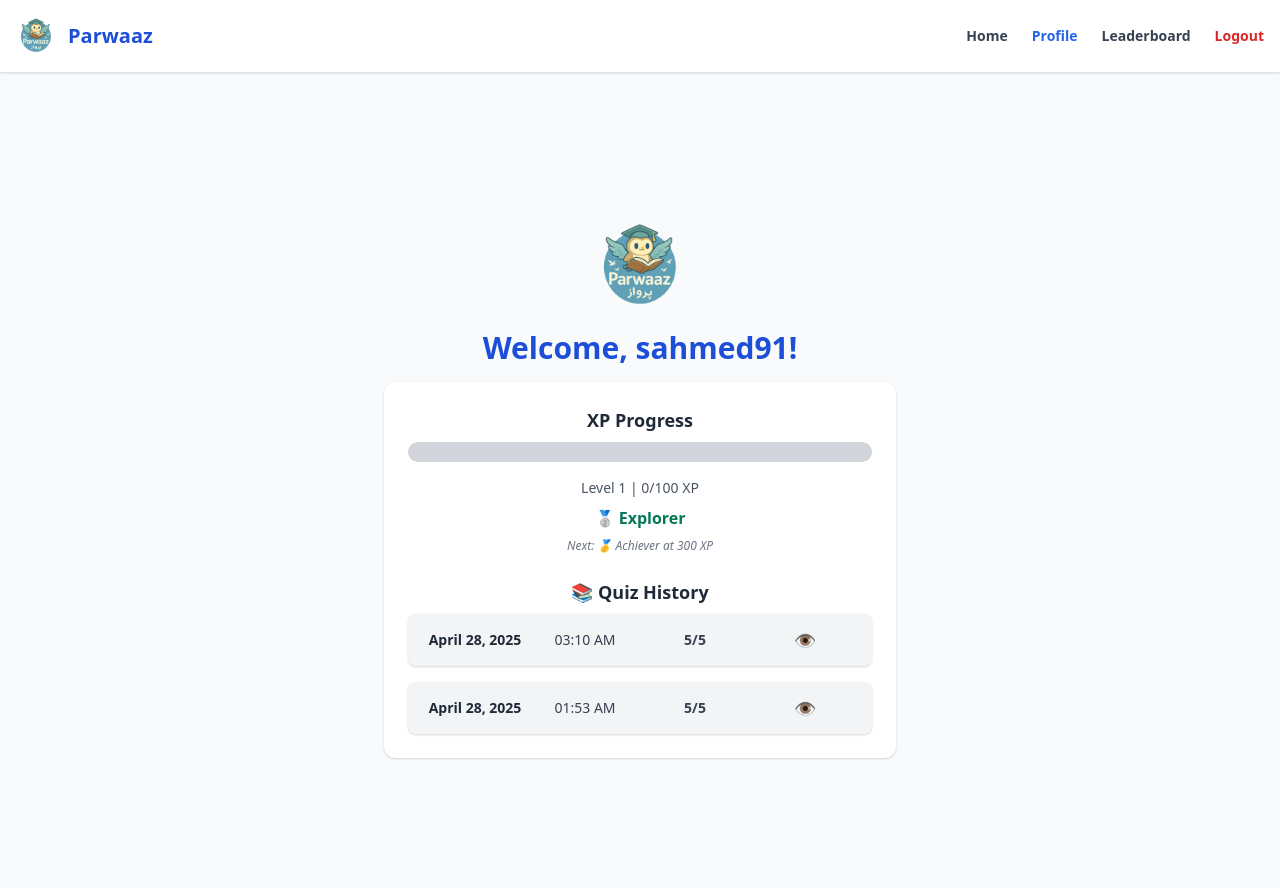
After one commit to sahmed104/GENAI_003_PROJECT_8, a Flask app: page /profile in a window 1280 px wide. The commit adds this page. Run offline with Flask 3, Linux system fonts and the light colour scheme; a user stored in the database is signed in; data comes from the database, SQL or seed files in the repository; both versions use the stored data as it was after the commit.

Commit message:
Added: Login, Signup, Quiz Report, Leaderboard and Profile

```diff
--- a/app/__init__.py
+++ b/app/__init__.py
@@ -1,6 +1,7 @@
 import os
 from flask import Flask
 from dotenv import load_dotenv
+from .models import init_db
 
 def create_app():
     load_dotenv()
--- a/app/routes.py
+++ b/app/routes.py
@@ -1,15 +1,19 @@
-from flask import Blueprint, render_template, request, session, jsonify
+from flask import Blueprint, render_template, request, session, jsonify, redirect, url_for, flash
 from .prompts import generate_summary_prompt, generate_quiz_prompt, generate_flashcard_prompt
 from .openai_client import ask_openai
 import os, re
 from flask import current_app
 import concurrent.futures
+from .models import create_user, verify_user, get_user_by_id, save_quiz_result, get_quiz_history, add_xp, get_leaderboard, get_user_by_username, check_password
+from datetime import datetime, timedelta
+from werkzeug.security import generate_password_hash, check_password_hash
+
 
 main = Blueprint('main', __name__)
 
 @main.route('/')
 def index():
-    return render_template('index.html')
+    return render_template('index.html', active_page='home')
 
 @main.route('/generate', methods=['POST'])
 def generate():
@@ -136,3 +140,134 @@ def parse_quiz_output(raw_quiz):
         })
 
     return questions, answers
+
+# ⚡ Signup
+@main.route('/signup', methods=['GET', 'POST'])
+def signup():
+    if request.method == 'POST':
+        username = request.form['username']
+        password = request.form['password']
+        try:
+            create_user(username, password)
+            return redirect(url_for('main.login'))
+        except Exception as e:
+            return f"Error creating user: {e}"
+    return render_template('signup.html')
+
+# ⚡ Login
+from flask import flash
+
+@main.route('/login', methods=['GET', 'POST'])
+def login():
+    if request.method == 'POST':
+        username = request.form['username']
+        password = request.form['password']
+
+        user = get_user_by_username(username)
+
+        if user and check_password_hash(user['password_hash'], password):
+            session['user_id'] = user['id']
+            flash('Logged in successfully!', 'success')
+            return redirect(url_for('main.index'))
+        else:
+            flash('Invalid credentials. Please try again.', 'error')
+            return redirect(url_for('main.login'))
+
+    return render_template('login.html', active_page='login')
+
+
+# ⚡ Logout
+@main.route('/logout')
+def logout():
+    session.clear()
+    return redirect(url_for('main.index'))
+
+# ⚡ Profile Page
+@main.route('/profile')
+def profile():
+    user_id = session.get('user_id')
+    if not user_id:
+        return redirect(url_for('main.login'))
+
+    user = get_user_by_id(user_id)
+    history = get_quiz_history(user_id)
+
+    # Convert to dicts
+    history = [dict(row) for row in history]
+
+    # 🔥 Correct the timezone for New York (UTC-4)
+    for quiz in history:
+        if 'date_time' in quiz and quiz['date_time']:
+            try:
+                dt_obj = datetime.strptime(quiz['date_time'], "%Y-%m-%d %H:%M:%S")
+                dt_local = dt_obj - timedelta(hours=4)  # 👈 Subtract 4 hours
+                quiz['pretty_date'] = dt_local.strftime("%B %d, %Y - %I:%M %p")
+            except Exception as e:
+                print(f"Error parsing date: {e}")
+                quiz['pretty_date'] = quiz['date_time']  # fallback if error
+
+    level = user['xp'] // 100
+    next_level_xp = 100 - (user['xp'] % 100)
+
+    xp_value = user['xp']
+
+    if xp_value >= 500:
+        badge = "🏆 Champion"
+        next_badge = "Max level reached! 🏆"
+    elif xp_value >= 300:
+        badge = "🥇 Achiever"
+        next_badge = "Next: 🏆 Champion at 500 XP"
+    elif xp_value >= 100:
+        badge = "🥈 Explorer"
+        next_badge = "Next: 🥇 Achiever at 300 XP"
+    else:
+        badge = "🥉 Newbie"
+        next_badge = "Next: 🥈 Explorer at 100 XP"
+
+    return render_template('profile.html', user=user, history=history, level=level, next_level_xp=next_level_xp, badge=badge, next_badge=next_badge, active_page='profile')
+
+# ⚡ Save Quiz Result (AJAX call after modal quiz)
+@main.route('/save_quiz_result', methods=['POST'])
+def save_result():
+    if 'user_id' not in session:
+        return jsonify({'error': 'Not logged in'}), 401
+
+    data = request.json
+    score = data.get('score')
+    total = data.get('total')
+    questions = data.get('questions')  # new
+    user_answers = data.get('user_answers')  # new
+
+    save_quiz_result(session['user_id'], score, total, questions, user_answers)
+    add_xp(session['user_id'], score * 10)
+
+    return jsonify({'message': 'Result saved'})
+
+
+# ⚡ Leaderboard Page
+@main.route('/leaderboard')
+def leaderboard():
+    top_users = get_leaderboard()
+
+    # 🔥 Convert Rows to dicts
+    top_users = [dict(user) for user in top_users]
+
+    # 🧠 Now safe to assign badges
+    def get_badge(xp):
+        if xp >= 500:
+            return "🏆 Champion"
+        elif xp >= 300:
+            return "🥇 Achiever"
+        elif xp >= 100:
+            return "🥈 Explorer"
+        else:
+            return "🥉 Newbie"
+
+    for user in top_users:
+        user['badge'] = get_badge(user['xp'])
+
+    return render_template('leaderboard.html', top_users=top_users, active_page='leaderboard')
+
+@main.route('/check_login_status')
+def check_login_status():
+    return jsonify({"logged_in": 'user_id' in session})
--- a/run.py
+++ b/run.py
@@ -1,6 +1,8 @@
 from app import create_app
+from app.models import init_db
 
 app = create_app()
+init_db()
 
 # DEBUG: print all routes
 print("Registered routes:")
--- /dev/null
+++ b/static/js/profile.js
@@ -0,0 +1,86 @@
+function openReportModal(quiz) {
+    console.log("openReportModal triggered!", quiz);
+
+    const modal = document.getElementById("reportModal");
+    const reportContent = document.getElementById("reportContent");
+    reportContent.innerHTML = "";
+
+    const questions = JSON.parse(quiz.questions_json);
+    const userAnswers = JSON.parse(quiz.user_answers_json);
+
+    questions.forEach((q, idx) => {
+      const userAnswer = userAnswers[idx];
+      const correctAnswer = q.answer;
+      const isCorrect = userAnswer === correctAnswer;
+
+      let resultHTML = `
+        <div class="p-4 border rounded-lg bg-gray-50">
+          <div class="flex justify-between items-center cursor-pointer" onclick="toggleAccordion('accordion${idx}')">
+            <div>
+              <p class="font-semibold text-gray-800">Q${idx + 1}: ${q.question}</p>
+              <p class="text-sm ${isCorrect ? 'text-green-700' : 'text-red-700'}">
+                Your Answer: ${userAnswer} ${isCorrect ? '✅' : '❌'}
+              </p>
+            </div>
+            <div class="text-xl text-gray-400" id="arrow${idx}">+</div>
+          </div>
+
+          <div id="accordion${idx}" class="hidden mt-3 space-y-2">
+      `;
+
+      // Options inside accordion
+      q.options.forEach(option => {
+        const optionLetter = option.charAt(0);
+        const isSelected = userAnswer === optionLetter;
+        const isCorrectOption = correctAnswer === optionLetter;
+
+        resultHTML += `
+          <div class="flex items-center space-x-2 ${isSelected ? (isCorrectOption ? 'text-green-700' : 'text-red-700') : 'text-gray-700'}">
+            <input type="radio" disabled ${isSelected ? 'checked' : ''}>
+            <label>${option}</label>
+          </div>
+        `;
+      });
+
+      if (!isCorrect) {
+        resultHTML += `
+          <p class="text-sm text-green-700 mt-2">
+            Correct Answer: ${correctAnswer}
+          </p>
+        `;
+      }
+
+      resultHTML += `
+          </div>
+        </div>
+      `;
+
+      reportContent.innerHTML += resultHTML;
+    });
+
+    modal.classList.remove("hidden");
+  }
+
+  // Toggle Accordion
+  function toggleAccordion(id) {
+    const section = document.getElementById(id);
+    section.classList.toggle('hidden');
+
+    const arrow = document.getElementById('arrow' + id.replace('accordion', ''));
+    if (section.classList.contains('hidden')) {
+      arrow.textContent = '+';
+    } else {
+      arrow.textContent = '−';
+    }
+  }
+
+
+  function closeReportModal() {
+    document.getElementById("reportModal").classList.add("hidden");
+  }
+
+  function openReportModalFromButton(btn) {
+    const quizData = btn.getAttribute('data-quiz');
+    const quiz = JSON.parse(quizData);
+    openReportModal(quiz);
+  }
--- /dev/null
+++ b/templates/profile.html
@@ -0,0 +1,104 @@
+<!DOCTYPE html>
+<html lang="en">
+<head>
+  <title>Profile - Parwaaz</title>
+  <link rel="icon" href="{{ url_for('static', filename='favicon.ico') }}">
+  <link href="https://cdn.jsdelivr.net/npm/tailwindcss@2.2.19/dist/tailwind.min.css" rel="stylesheet">
+</head>
+<body class="bg-gray-50">
+<!-- Navigation Bar -->
+<nav class="bg-white shadow mb-4 p-4 flex justify-between items-center sticky top-0 z-50">
+  <div class="flex items-center space-x-3">
+    <img src="{{ url_for('static', filename='parwaaz.png') }}" alt="Logo" class="w-10">
+    <a href="/" class="font-bold text-xl text-blue-700">Parwaaz</a>
+  </div>
+
+  <div class="space-x-6 text-sm font-semibold flex items-center">
+    <a href="/" class="{{ 'text-blue-600 font-bold' if active_page == 'home' else 'text-gray-700 hover:text-blue-600' }}">Home</a>
+
+    {% if session.get('user_id') %}
+      <a href="/profile" class="{{ 'text-blue-600 font-bold' if active_page == 'profile' else 'text-gray-700 hover:text-blue-600' }}">Profile</a>
+      <a href="/leaderboard" class="{{ 'text-blue-600 font-bold' if active_page == 'leaderboard' else 'text-gray-700 hover:text-blue-600' }}">Leaderboard</a>
+      <a href="/logout" class="text-red-600 hover:text-red-800">Logout</a>
+    {% else %}
+      <a href="/login" class="{{ 'text-blue-600 font-bold' if active_page == 'login' else 'text-gray-700 hover:text-blue-600' }}">Login</a>
+      <a href="/signup" class="{{ 'text-blue-600 font-bold' if active_page == 'signup' else 'text-gray-700 hover:text-blue-600' }}">Signup</a>
+    {% endif %}
+  </div>
+</nav>
+
+<div class="flex flex-col items-center justify-center min-h-screen p-4">
+
+  <img src="{{ url_for('static', filename='parwaaz.png') }}" class="w-24 mb-4">
+  <h1 class="text-3xl font-bold text-blue-700 mb-4">Welcome, {{ user.username }}!</h1>
+
+  <div class="bg-white p-6 rounded-xl shadow w-full max-w-lg text-center">
+
+    <!-- XP Progress Bar -->
+    <h2 class="text-lg font-semibold text-gray-800 mb-2">XP Progress</h2>
+    <div class="w-full bg-gray-300 rounded-full h-5 mb-4 overflow-hidden">
+      <div class="bg-green-500 h-5 transition-all duration-500" style="width: {{ 100 - next_level_xp }}%;"></div>
+    </div>
+    <p class="text-sm text-gray-600 mb-2">Level {{ level }} | {{ 100 - next_level_xp }}/100 XP</p>
+
+    <!-- Badge -->
+    <p class="text-md font-bold text-green-700 mb-2">{{ badge }}</p>
+    <p class="text-xs text-gray-500 italic">{{ next_badge }}</p>
+
+    <!-- Quiz History -->
+    <h2 class="text-lg font-semibold text-gray-800 mt-6 mb-2">📚 Quiz History</h2>
+    <div class="space-y-4">
+      {% for quiz in history %}
+      <div class="bg-gray-100 p-3 rounded-lg shadow flex items-center justify-between text-sm text-gray-700">
+
+        <!-- Date -->
+        <div class="w-1/4 font-semibold text-gray-800">
+          {{ quiz.pretty_date.split(' - ')[0] }}
+        </div>
+
+        <!-- Time -->
+        <div class="w-1/4">
+          {{ quiz.pretty_date.split(' - ')[1] }}
+        </div>
+
+        <!-- Score -->
+        <div class="w-1/4 font-semibold">
+          {{ quiz.score }}/{{ quiz.total_questions }}
+        </div>
+
+        <!-- View Report -->
+        {% if quiz.questions_json and quiz.user_answers_json %}
+        <div class="w-1/4 flex justify-center">
+          <button class="text-blue-600 hover:text-blue-800 font-semibold text-lg"
+                  data-quiz='{{ quiz|tojson|safe }}'
+                  onclick="openReportModalFromButton(this)">
+            👁️
+          </button>
+        </div>
+        {% endif %}
+      </div>
+      {% else %}
+        <p class="text-gray-500">No quizzes taken yet!</p>
+      {% endfor %}
+    </div>
+
+  </div> <!-- END white card -->
+
+</div> <!-- END page container -->
+
+<!-- Modal for Report -->
+<div id="reportModal" class="hidden fixed inset-0 bg-black bg-opacity-50 flex justify-center items-center z-50">
+  <div class="bg-white rounded-xl shadow-lg p-8 w-full max-w-2xl relative overflow-y-auto max-h-[90vh]">
+    <button onclick="closeReportModal()" class="absolute top-4 right-4 text-gray-500 hover:text-gray-700 text-2xl">&times;</button>
+    <h2 class="text-2xl font-bold text-blue-700 mb-6 text-center">📋 Quiz Report</h2>
+    <div id="reportContent" class="space-y-4">
+      <!-- dynamic report inside here -->
+    </div>
+  </div>
+</div>
+
+<!-- LINK MAIN.JS -->
+<script src="{{ url_for('static', filename='js/profile.js') }}"></script>
+
+</body>
+</html>
```
Also changed, not shown: app/models.py (added, +108 -0 lines), static/js/main.js (+60 -3 lines), templates/index.html (+53 -17 lines), templates/leaderboard.html (added, +56 -0 lines), templates/login.html (added, +44 -0 lines), templates/signup.html (added, +27 -0 lines), parwaaz.db (added).
